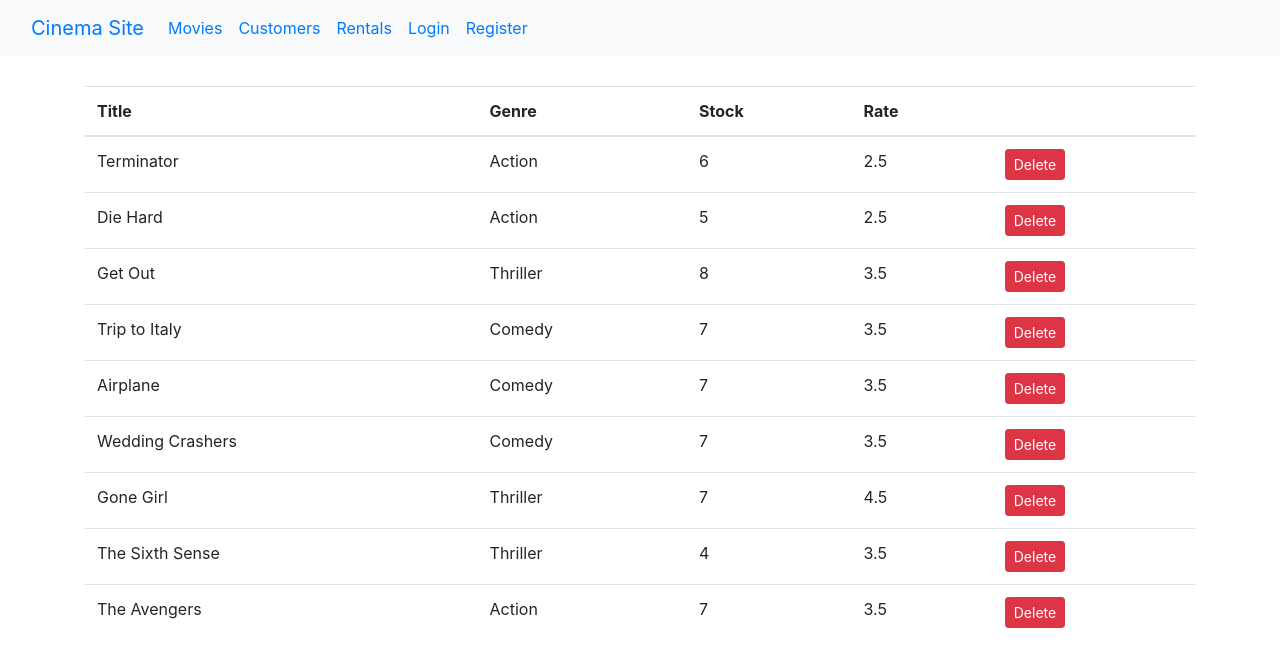
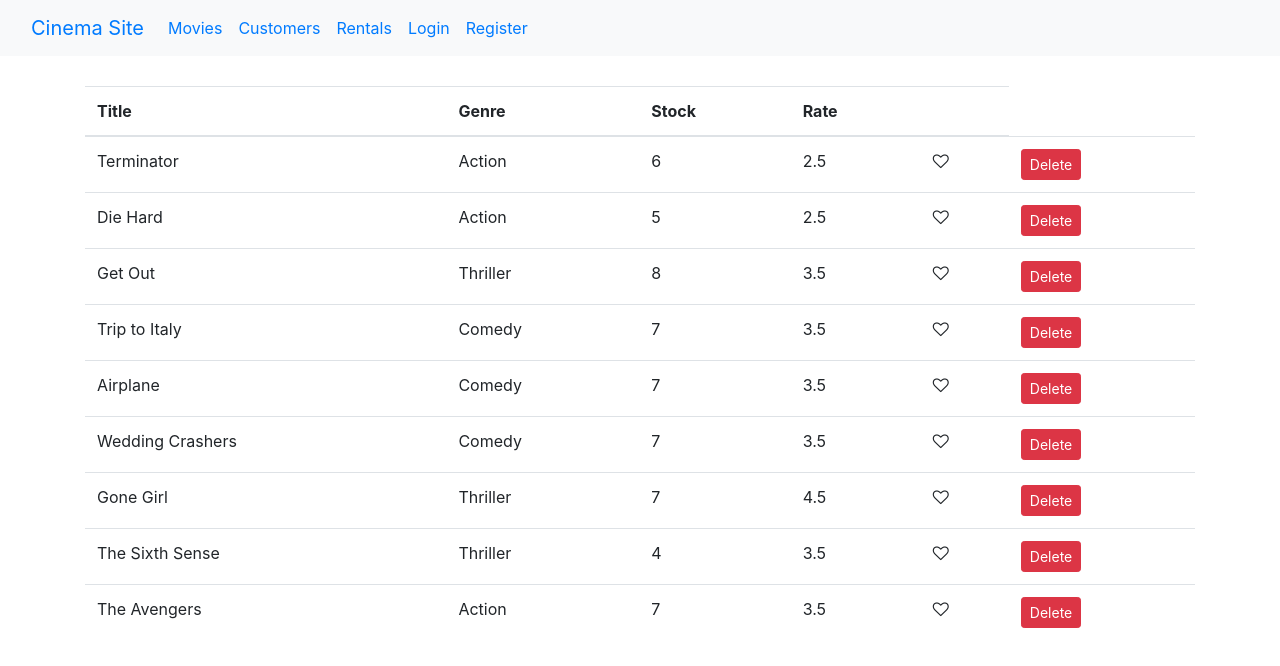
Before and after one commit to Ngeti258/Cinema-site, a React (Create React App) app: page /movies in a window 1280 px wide. Shown: the top 666 px of the page. Built offline with nearby package versions, Linux system fonts and the light colour scheme.

Commit message:
updated the like icon

```diff
--- a/src/components/movies.jsx
+++ b/src/components/movies.jsx
@@ -1,5 +1,5 @@
 import React, { Component } from 'react'
-import Like from '.common/Like'
+import Like from './common/like';
 import { getMovies } from '../services/fakeMovieService';
 class Movie extends Component {
    state = {
@@ -7,6 +7,13 @@ class Movie extends Component {
     };
    handleDelete= movie => {
       const movies = this.state.movies.filter(m=>m._id !== movie._id)
+      this.setState({movies})
+   }
+   handleLike = movie => {
+      const movies = [...this.state.movies]
+      const index=movies.indexOf(movie)
+      movies[index]={...movies[index]}
+      movies[index].liked = !movies[index].liked
       this.setState({movies})
    }
    render() {
@@ -29,7 +36,9 @@ class Movie extends Component {
                <td>{movie.genre.name}</td>
                <td>{movie.numberInStock}</td>
                <td>{movie.dailyRentalRate}</td>
-
+               <td>
+               <Like liked={movie.liked} onClick={()=>this.handleLike(movie)}/>
+               </td>
                <td>
                   <button onClick={()=>this.handleDelete(movie)} className="btn btn-danger btn-sm">Delete</button>
                </td>
```
